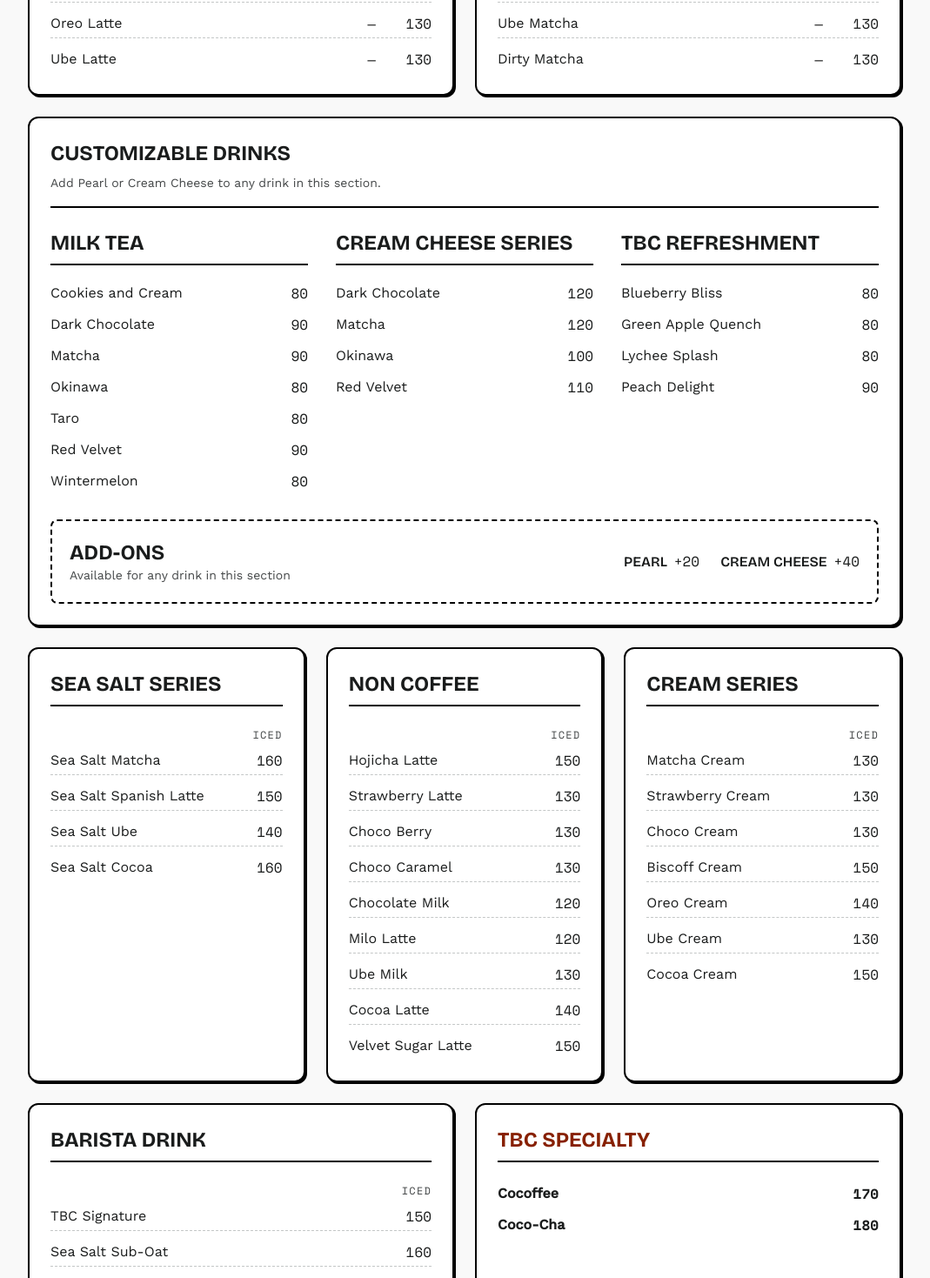
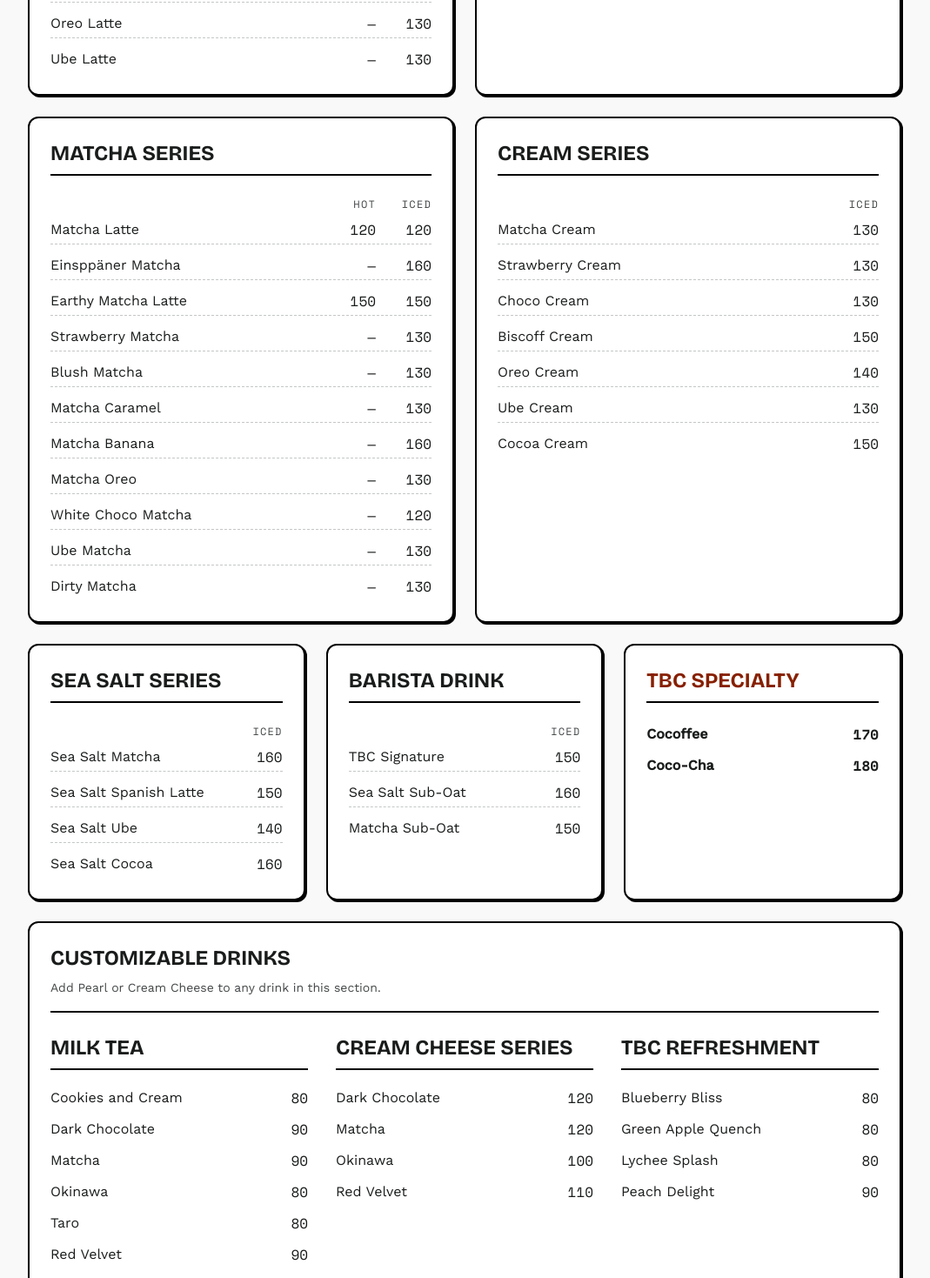
Before and after one commit to JericNisperos/tbc-website, a Next.js app: page / in a window 1280 px wide. Shown: the part 1318-2787 px from the top of the page at 87% size, without its empty margins (106-1175 px from the left). Built offline with nearby package versions, Linux system fonts and the light colour scheme.

Commit message:
rearranged Drinks

```diff
--- a/app/page.js
+++ b/app/page.js
@@ -88,18 +88,41 @@
 
         {/* ——— DRINKS ——— */}
 
-        {/* Row 1 — Headliners: Coffee | Matcha Series */}
+        {/* Row 1 — Coffee | Non Coffee */}
         <div className="grid grid-cols-1 md:grid-cols-2 gap-6 items-stretch mb-6">
           <DrinkCard title="Coffee" className="h-full">
             <HotIcedTable items={COFFEE} />
           </DrinkCard>
+          <DrinkCard title="Non Coffee" className="h-full">
+            <IcedTable items={NON_COFFEE} />
+          </DrinkCard>
+        </div>
+
+        {/* Row 2 — Matcha Series | Cream Series */}
+        <div className="grid grid-cols-1 md:grid-cols-2 gap-6 items-stretch mb-6">
           <DrinkCard title="Matcha Series" className="h-full">
             <HotIcedTable items={MATCHA_SERIES} />
           </DrinkCard>
+          <DrinkCard title="Cream Series" className="h-full">
+            <IcedTable items={CREAM_SERIES} />
+          </DrinkCard>
         </div>
 
-        {/* Row 2 — Add-On Compatible group: Milk Tea + Cream Cheese + TBC Refreshment with shared Add-Ons */}
-        <section className="menu-card hard-shadow-sm mb-6">
+        {/* Row 3 — Sea Salt | Barista Drink | TBC Specialty */}
+        <div className="grid grid-cols-1 md:grid-cols-3 gap-6 items-stretch mb-6">
+          <DrinkCard title="Sea Salt Series" className="h-full">
+            <IcedTable items={SEA_SALT} />
+          </DrinkCard>
+          <DrinkCard title="Barista Drink" className="h-full">
+            <IcedTable items={BARISTA} />
+          </DrinkCard>
+          <DrinkCard title="TBC Specialty" className="h-full" titleAccent>
+            <PriceList items={TBC_SPECIALTY} bold />
+          </DrinkCard>
+        </div>
+
+        {/* Row 4 — Customizable Drinks: Milk Tea + Cream Cheese + TBC Refreshment with shared Add-Ons */}
+        <section className="menu-card hard-shadow-sm mb-12">
           <h3 className="font-display text-headline-md uppercase mb-2 font-bold">
             Customizable Drinks
           </h3>
@@ -155,29 +178,6 @@
             </div>
           </div>
         </section>
-
-        {/* Row 3 — Iced variants: Sea Salt | Non Coffee | Cream Series */}
-        <div className="grid grid-cols-1 md:grid-cols-3 gap-6 items-stretch mb-6">
-          <DrinkCard title="Sea Salt Series" className="h-full">
-            <IcedTable items={SEA_SALT} />
-          </DrinkCard>
-          <DrinkCard title="Non Coffee" className="h-full">
-            <IcedTable items={NON_COFFEE} />
-          </DrinkCard>
-          <DrinkCard title="Cream Series" className="h-full">
-            <IcedTable items={CREAM_SERIES} />
-          </DrinkCard>
-        </div>
-
-        {/* Row 4 — Barista | TBC Specialty (white, sienna title) */}
-        <div className="grid grid-cols-1 md:grid-cols-2 gap-6 items-stretch mb-12">
-          <DrinkCard title="Barista Drink" className="h-full">
-            <IcedTable items={BARISTA} />
-          </DrinkCard>
-          <DrinkCard title="TBC Specialty" className="h-full" titleAccent>
-            <PriceList items={TBC_SPECIALTY} bold />
-          </DrinkCard>
-        </div>
 
         {/* ——— FOOD ——— */}
         {/* Order: Appetizer · Sandwich · Rice Meals · Pasta · Wings · All-Day Breakfast */}
```
